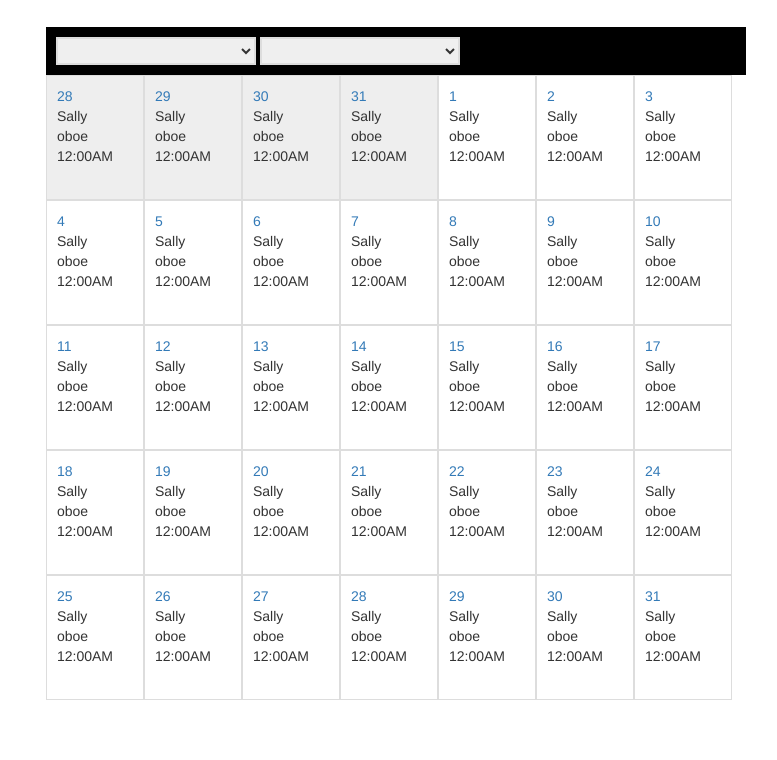
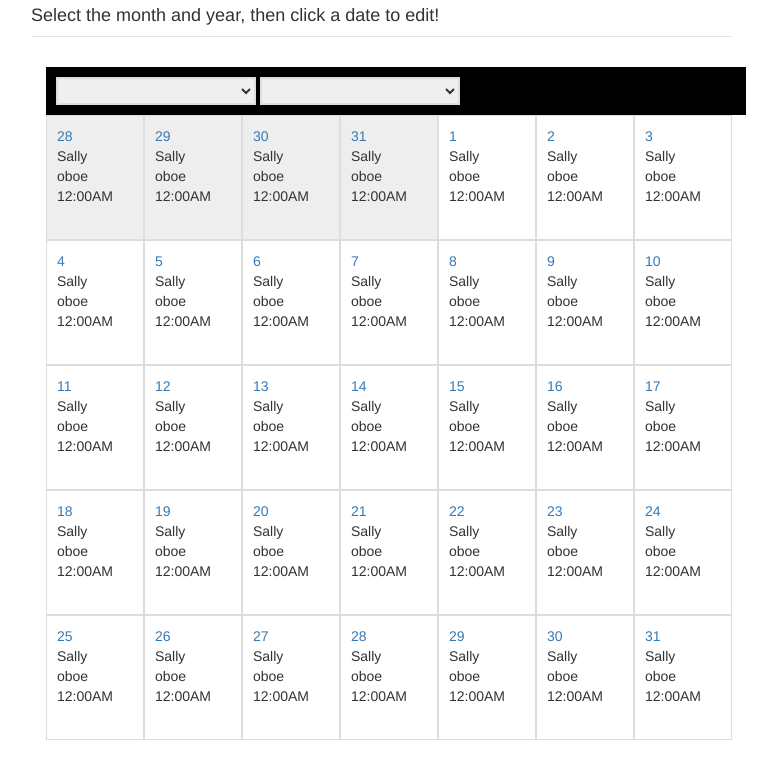
Before and after one commit to GarryWest/LessonApp, a website: page app/index.html in a window 1280 px wide. Shown: the part 83-843 px from the top of the page, without its empty margins (259-1036 px from the left). Before the commit the page ends 803 px from the top, so only its background shows below. Drawn offline with nearby package versions, Linux system fonts and the light colour scheme; some packages are replaced by stand-ins of ours; files that its build step writes are made by us from their sources.

Commit message:
Added on screen instructions.

```diff
--- a/app/index.html
+++ b/app/index.html
@@ -28,6 +28,7 @@
           <li><a ng-href="#/about">About</a></li>
         </ul>
         <h3 class="text-muted">Music Lesson Scheduler</h3>
+        <h4>Select the month and year, then click a date to edit!</h4>
       </div>
 
       <div ng-view ></div>
```
Also changed, not shown: 1 other file.
